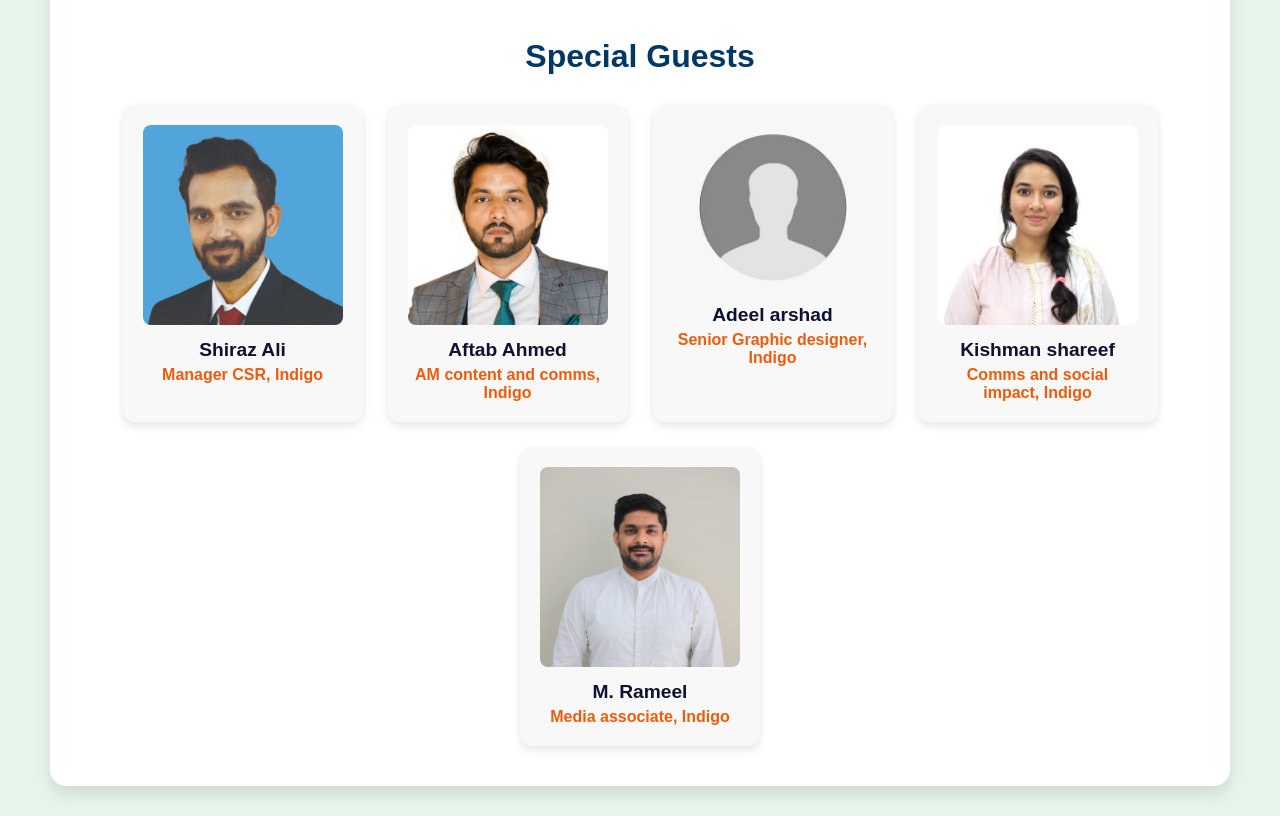
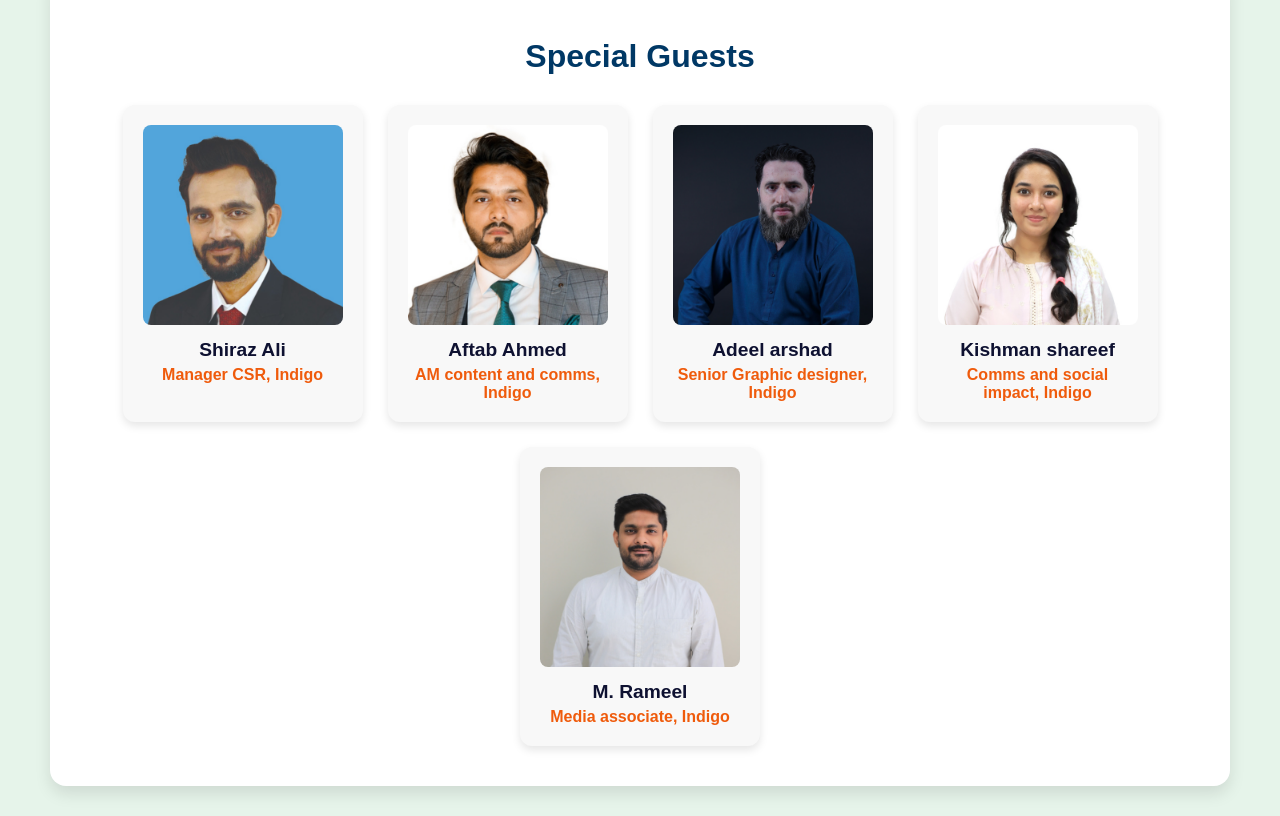
Before and after one commit to techticsclubpakistan/RoboFestOrganizers2025, a plain HTML site: page index.html in a window 1280 px wide. Shown: the part 2900-3716 px from the top of the page. Drawn offline with Linux system fonts and the light colour scheme.

Commit message:
added moree data

```diff
--- a/index.html
+++ b/index.html
@@ -171,7 +171,7 @@
             <p>AM content and comms, Indigo</p>
         </div>
         <div class="member">
-            <img src="images/Empty.png" alt="Guest">
+            <img src="images/adeel.JPG" alt="Guest">
             <h4>Adeel arshad</h4>
             <p>Senior Graphic designer, Indigo</p>
         </div>
```
Also changed, not shown: images/adeel.JPG (added).
